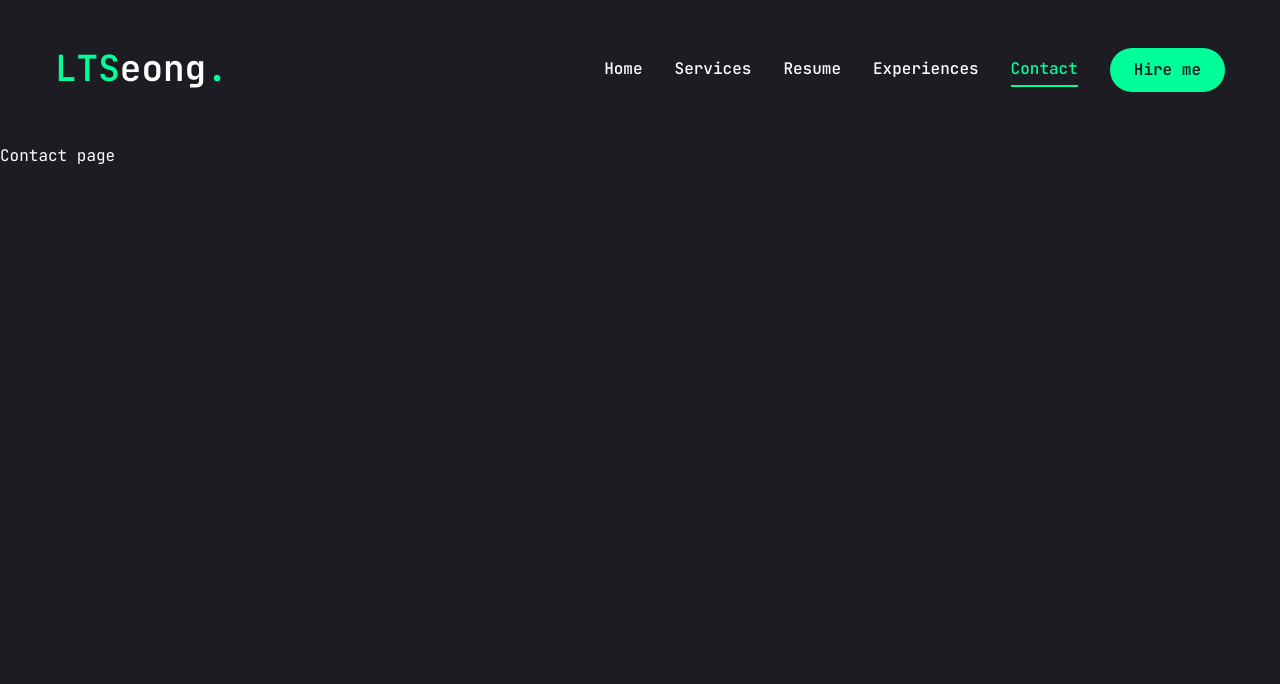
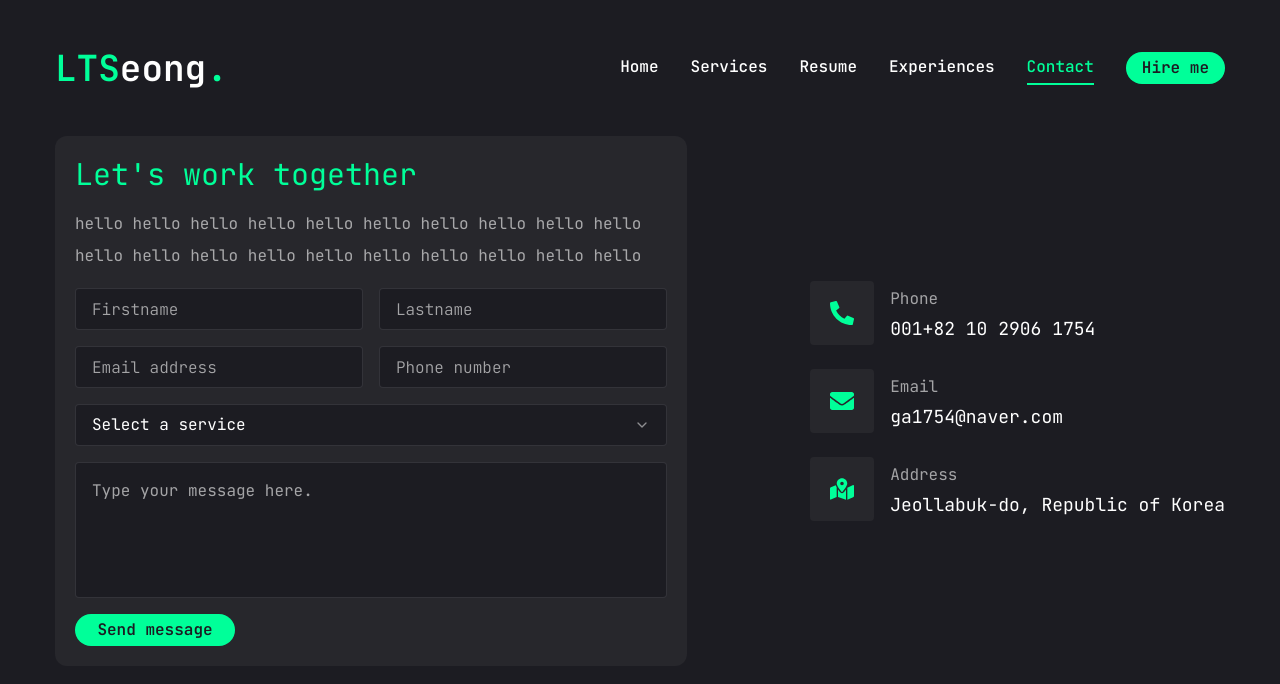
Before and after one commit to LEETAESEONG/make-portfolio, a Next.js app: page /contact in a window 1280 px wide. Shown: the top 684 px of the page. Built offline with nearby package versions, Linux system fonts and the light colour scheme.

Commit message:
[feat] 미완성

```diff
--- a/app/contact/page.tsx
+++ b/app/contact/page.tsx
@@ -1,3 +1,122 @@
+"use client";
+
+import { Button } from "@/components/ui/button";
+import { Input } from "@/components/ui/input";
+import { Textarea } from "@/components/ui/textarea";
+
+import {
+  Select,
+  SelectTrigger,
+  SelectContent,
+  SelectGroup,
+  SelectItem,
+  SelectLabel,
+  SelectValue,
+} from "@/components/ui/select";
+
+import { FaPhoneAlt, FaEnvelope, FaMapMarkedAlt } from "react-icons/fa";
+import { motion } from "framer-motion";
+
+const info = [
+  {
+    icon: <FaPhoneAlt />,
+    title: "Phone",
+    description: "001+82 10 2906 1754",
+  },
+  {
+    icon: <FaEnvelope />,
+    title: "Email",
+    description: "ga1754@naver.com",
+  },
+  {
+    icon: <FaMapMarkedAlt />,
+    title: "Address",
+    description: "Jeollabuk-do, Republic of Korea",
+  },
+];
+
 export default function Contact() {
-  return <div>Contact page</div>;
+  return (
+    <motion.section
+      initial={{ opacity: 0 }}
+      animate={{
+        opacity: 1,
+        transition: {
+          delay: 2.4,
+          duration: 0.4,
+          ease: "easeIn",
+        },
+      }}
+      className="pb-6"
+    >
+      <div className="container mx-auto">
+        <div className="flex flex-col xl:flex-row gap-[20px]">
+          {/* form */}
+          <div className="xl:w-[54%] order-2 xl:order-none">
+            <form className="flex flex-col gap-4 p-5 bg-[#27272c] rounded-xl">
+              <h3 className="text-3xl text-accent">Let{"'"}s work together</h3>
+              <p className="text-white/60">
+                hello hello hello hello hello hello hello hello hello hello
+                hello hello hello hello hello hello hello hello hello hello
+              </p>
+              {/* input */}
+              <div className="grid grid-cols-1 md:grid-cols-2 gap-4">
+                <Input type="firstname" placeholder="Firstname" />
+                <Input type="lastname" placeholder="Lastname" />
+                <Input type="email" placeholder="Email address" />
+                <Input type="phone" placeholder="Phone number" />
+              </div>
+              {/* select */}
+              <Select>
+                <SelectTrigger className="w-full">
+                  <SelectValue placeholder="Select a service" />
+                </SelectTrigger>
+                <SelectContent>
+                  <SelectGroup>
+                    <SelectLabel>Select a service</SelectLabel>
+                    <SelectItem value="est">Front Development</SelectItem>
+                    <SelectItem value="cst">Full Stack Development</SelectItem>
+                    <SelectItem value="mst">UI/UX Design</SelectItem>
+                  </SelectGroup>
+                </SelectContent>
+              </Select>
+              {/* textarea */}
+              <Textarea
+                className="h-[136px] resize-none"
+                placeholder="Type your message here."
+              />
+              {/* button */}
+              <Button size="default" className="max-w-40">
+                Send message
+              </Button>
+            </form>
+          </div>
+          {/* info */}
+          <div
+            className="flex-1 flex items-center xl:justify-end order-1
+          xl:order-none mb-6 xl:mb-0"
+          >
+            <ul className="flex flex-col gap-6">
+              {info.map((item, index) => {
+                return (
+                  <li key={index} className="flex items-center gap-4">
+                    <div
+                      className="size-[44px] xl:size-[64px] bg-[#27272c]
+                    text-accent rounded-[4px] flex items-center justify-center"
+                    >
+                      <div className="text-[24px]">{item.icon}</div>
+                    </div>
+                    <div className="flex-1">
+                      <p className="text-white/60">{item.title}</p>
+                      <h3 className="text-lg">{item.description}</h3>
+                    </div>
+                  </li>
+                );
+              })}
+            </ul>
+          </div>
+        </div>
+      </div>
+    </motion.section>
+  );
 }
--- a/app/resume/page.tsx
+++ b/app/resume/page.tsx
@@ -223,7 +223,7 @@
                 <p className="max-w-[560px] text-white/60 mx-auto xl:mx-0">
                   {project.description}
                 </p>
-                <ScrollArea className="h-[400px] lg:h-[360px] pr-6">
+                <ScrollArea className="h-[400px] lg:h-[360px] iphone:pr-6">
                   <ul className="grid gap-[20px] grid-cols-1">
                     {project.items.map((item) => {
                       return (
@@ -277,7 +277,7 @@
                 <p className="max-w-[560px] text-white/60 mx-auto xl:mx-0">
                   {education.description}
                 </p>
-                <ScrollArea className="h-[400px] lg:h-[360px] pr-6">
+                <ScrollArea className="h-[400px] lg:h-[360px] iphone:pr-6">
                   <ul className="grid gap-[20px] grid-cols-1">
                     {education.items.map((item) => {
                       return (
@@ -318,7 +318,7 @@
                     {skills.description}
                   </p>
                 </div>
-                <ScrollArea className="h-[400px] lg:h-[360px] pr-6">
+                <ScrollArea className="h-[400px] lg:h-[360px] iphone:pr-6">
                   <ul className="grid grid-cols-2 sm:grid-cols-3 md:grid-cols-5 xl:gap-[20px] gap-1">
                     {skills.skillList.map((skill) => {
                       return (
--- a/components/MobileNav.tsx
+++ b/components/MobileNav.tsx
@@ -5,6 +5,7 @@
 import Link from "next/link";
 import { CiMenuFries } from "react-icons/ci";
 import { links } from "./Nav";
+import { DialogTitle, DialogDescription } from "@radix-ui/react-dialog"; // DialogDescription 추가
 
 export default function MobileNav() {
   const pathname = usePathname();
@@ -14,6 +15,11 @@
         <CiMenuFries className="text-[32px] text-accent" />
       </SheetTrigger>
       <SheetContent className="flex flex-col">
+        <DialogTitle className="sr-only">Navigation Menu</DialogTitle>
+        <DialogDescription className="sr-only">
+          This is the navigation menu
+        </DialogDescription>{" "}
+        {/* 설명 추가 */}
         {/* logo */}
         <div className="mt-24 mb-24 text-center text-2xl">
           <Link href={"/"}>
--- a/components/ui/button.tsx
+++ b/components/ui/button.tsx
@@ -15,7 +15,7 @@
           "border border-accent bg-transparent text-accent hover:bg-accent hover:text-primary",
       },
       size: {
-        default: "h-[44px] px-6",
+        default: "h-[32px] px-4",
         sm: "h-[48px] px-6",
         lg: "h-[56px] px-8 text-sm uppercase tracking-[2px]",
       },
--- a/components/ui/input.tsx
+++ b/components/ui/input.tsx
@@ -1,6 +1,6 @@
-import * as React from "react"
+import * as React from "react";
 
-import { cn } from "@/lib/utils"
+import { cn } from "@/lib/utils";
 
 export interface InputProps
   extends React.InputHTMLAttributes<HTMLInputElement> {}
@@ -11,15 +11,15 @@
       <input
         type={type}
         className={cn(
-          "flex h-10 w-full rounded-md border border-input bg-background px-3 py-2 text-sm ring-offset-background file:border-0 file:bg-transparent file:text-sm file:font-medium placeholder:text-muted-foreground focus-visible:outline-none focus-visible:ring-2 focus-visible:ring-ring focus-visible:ring-offset-2 disabled:cursor-not-allowed disabled:opacity-50",
+          "flex h-[32px] rounded-[4px] border border-white/10 focus:border-accent font-light bg-primary px-4 py-5 text-base placeholder:text-white/60 outline-none",
           className
         )}
         ref={ref}
         {...props}
       />
-    )
+    );
   }
-)
-Input.displayName = "Input"
+);
+Input.displayName = "Input";
 
-export { Input }
+export { Input };
--- a/components/ui/select.tsx
+++ b/components/ui/select.tsx
@@ -1,16 +1,16 @@
-"use client"
+"use client";
 
-import * as React from "react"
-import * as SelectPrimitive from "@radix-ui/react-select"
-import { Check, ChevronDown, ChevronUp } from "lucide-react"
+import * as React from "react";
+import * as SelectPrimitive from "@radix-ui/react-select";
+import { Check, ChevronDown, ChevronUp } from "lucide-react";
 
-import { cn } from "@/lib/utils"
+import { cn } from "@/lib/utils";
 
-const Select = SelectPrimitive.Root
+const Select = SelectPrimitive.Root;
 
-const SelectGroup = SelectPrimitive.Group
+const SelectGroup = SelectPrimitive.Group;
 
-const SelectValue = SelectPrimitive.Value
+const SelectValue = SelectPrimitive.Value;
 
 const SelectTrigger = React.forwardRef<
   React.ElementRef<typeof SelectPrimitive.Trigger>,
@@ -19,7 +19,7 @@
   <SelectPrimitive.Trigger
     ref={ref}
     className={cn(
-      "flex h-10 w-full items-center justify-between rounded-md border border-input bg-background px-3 py-2 text-sm ring-offset-background placeholder:text-muted-foreground focus:outline-none focus:ring-2 focus:ring-ring focus:ring-offset-2 disabled:cursor-not-allowed disabled:opacity-50 [&>span]:line-clamp-1",
+      "flex h-[32px] w-full items-center justify-between rounded-[4px] border border-white/10 bg-primary px-4 py-5 text-base text-white placeholder:text-white/10 focus:border-accent outline-none",
       className
     )}
     {...props}
@@ -29,8 +29,8 @@
       <ChevronDown className="h-4 w-4 opacity-50" />
     </SelectPrimitive.Icon>
   </SelectPrimitive.Trigger>
-))
-SelectTrigger.displayName = SelectPrimitive.Trigger.displayName
+));
+SelectTrigger.displayName = SelectPrimitive.Trigger.displayName;
 
 const SelectScrollUpButton = React.forwardRef<
   React.ElementRef<typeof SelectPrimitive.ScrollUpButton>,
@@ -46,8 +46,8 @@
   >
     <ChevronUp className="h-4 w-4" />
   </SelectPrimitive.ScrollUpButton>
-))
-SelectScrollUpButton.displayName = SelectPrimitive.ScrollUpButton.displayName
+));
+SelectScrollUpButton.displayName = SelectPrimitive.ScrollUpButton.displayName;
 
 const SelectScrollDownButton = React.forwardRef<
   React.ElementRef<typeof SelectPrimitive.ScrollDownButton>,
@@ -63,9 +63,9 @@
   >
     <ChevronDown className="h-4 w-4" />
   </SelectPrimitive.ScrollDownButton>
-))
+));
 SelectScrollDownButton.displayName =
-  SelectPrimitive.ScrollDownButton.displayName
+  SelectPrimitive.ScrollDownButton.displayName;
 
 const SelectContent = React.forwardRef<
   React.ElementRef<typeof SelectPrimitive.Content>,
@@ -75,7 +75,7 @@
     <SelectPrimitive.Content
       ref={ref}
       className={cn(
-        "relative z-50 max-h-96 min-w-[8rem] overflow-hidden rounded-md border bg-popover text-popover-foreground shadow-md data-[state=open]:animate-in data-[state=closed]:animate-out data-[state=closed]:fade-out-0 data-[state=open]:fade-in-0 data-[state=closed]:zoom-out-95 data-[state=open]:zoom-in-95 data-[side=bottom]:slide-in-from-top-2 data-[side=left]:slide-in-from-right-2 data-[side=right]:slide-in-from-left-2 data-[side=top]:slide-in-from-bottom-2",
+        "relative z-50 max-h-96 min-w-[8rem] overflow-hidden rounded-md border border-white/10 bg-primary text-white shadow-md data-[state=open]:animate-in data-[state=closed]:animate-out data-[state=closed]:fade-out-0 data-[state=open]:fade-in-0 data-[state=closed]:zoom-out-95 data-[state=open]:zoom-in-95 data-[side=bottom]:slide-in-from-top-2 data-[side=left]:slide-in-from-right-2 data-[side=right]:slide-in-from-left-2 data-[side=top]:slide-in-from-bottom-2",
         position === "popper" &&
           "data-[side=bottom]:translate-y-1 data-[side=left]:-translate-x-1 data-[side=right]:translate-x-1 data-[side=top]:-translate-y-1",
         className
@@ -96,8 +96,8 @@
       <SelectScrollDownButton />
     </SelectPrimitive.Content>
   </SelectPrimitive.Portal>
-))
-SelectContent.displayName = SelectPrimitive.Content.displayName
+));
+SelectContent.displayName = SelectPrimitive.Content.displayName;
 
 const SelectLabel = React.forwardRef<
   React.ElementRef<typeof SelectPrimitive.Label>,
@@ -108,8 +108,8 @@
     className={cn("py-1.5 pl-8 pr-2 text-sm font-semibold", className)}
     {...props}
   />
-))
-SelectLabel.displayName = SelectPrimitive.Label.displayName
+));
+SelectLabel.displayName = SelectPrimitive.Label.displayName;
 
 const SelectItem = React.forwardRef<
   React.ElementRef<typeof SelectPrimitive.Item>,
@@ -118,7 +118,7 @@
   <SelectPrimitive.Item
     ref={ref}
     className={cn(
-      "relative flex w-full cursor-default select-none items-center rounded-sm py-1.5 pl-8 pr-2 text-sm outline-none focus:bg-accent focus:text-accent-foreground data-[disabled]:pointer-events-none data-[disabled]:opacity-50",
+      "relative flex w-full cursor-default select-none items-center rounded-sm py-1.5 pl-8 pr-2 text-sm outline-none focus:bg-accent focus:text-primary data-[disabled]:pointer-events-none data-[disabled]:opacity-50",
       className
     )}
     {...props}
@@ -131,8 +131,8 @@
 
     <SelectPrimitive.ItemText>{children}</SelectPrimitive.ItemText>
   </SelectPrimitive.Item>
-))
-SelectItem.displayName = SelectPrimitive.Item.displayName
+));
+SelectItem.displayName = SelectPrimitive.Item.displayName;
 
 const SelectSeparator = React.forwardRef<
   React.ElementRef<typeof SelectPrimitive.Separator>,
@@ -143,8 +143,8 @@
     className={cn("-mx-1 my-1 h-px bg-muted", className)}
     {...props}
   />
-))
-SelectSeparator.displayName = SelectPrimitive.Separator.displayName
+));
+SelectSeparator.displayName = SelectPrimitive.Separator.displayName;
 
 export {
   Select,
@@ -157,4 +157,4 @@
   SelectSeparator,
   SelectScrollUpButton,
   SelectScrollDownButton,
-}
+};
--- a/components/ui/textarea.tsx
+++ b/components/ui/textarea.tsx
@@ -1,6 +1,6 @@
-import * as React from "react"
+import * as React from "react";
 
-import { cn } from "@/lib/utils"
+import { cn } from "@/lib/utils";
 
 export interface TextareaProps
   extends React.TextareaHTMLAttributes<HTMLTextAreaElement> {}
@@ -10,15 +10,15 @@
     return (
       <textarea
         className={cn(
-          "flex min-h-[80px] w-full rounded-md border border-input bg-background px-3 py-2 text-sm ring-offset-background placeholder:text-muted-foreground focus-visible:outline-none focus-visible:ring-2 focus-visible:ring-ring focus-visible:ring-offset-2 disabled:cursor-not-allowed disabled:opacity-50",
+          "flex min-h-[80px] w-full rounded-[4px] border border-white/10 bg-primary px-4 py-4 text-base placeholder:text-white/60 focus-visible:ring-accent focus-visible:ring-1 focus-visible:outline-none focus-visible:ring-offset-0 disabled:cursor-not-allowed disabled:opacity-50",
           className
         )}
         ref={ref}
         {...props}
       />
-    )
+    );
   }
-)
-Textarea.displayName = "Textarea"
+);
+Textarea.displayName = "Textarea";
 
-export { Textarea }
+export { Textarea };
--- a/tailwind.config.ts
+++ b/tailwind.config.ts
@@ -16,6 +16,7 @@
     },
     screens: {
       xs: "390px",
+      iphone: "420px",
       sm: "640px",
       md: "768px",
       lg: "960px",
```
